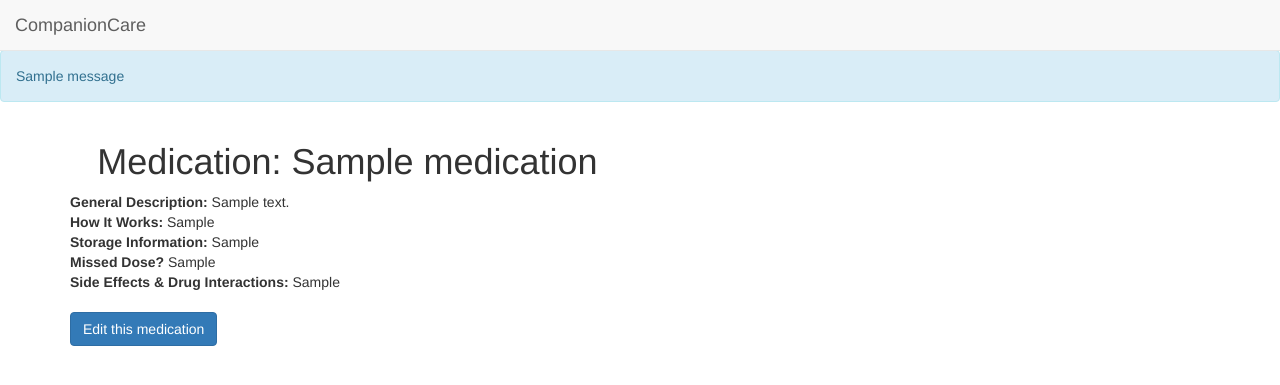
After one commit to gitsteph/CompanionCare, a Flask app: a page that uses templates/base.html in a window 1280 px wide. The commit adds this page. Shown: the top 385 px of the page. Run offline with Flask 2, Linux system fonts and the light colour scheme; tables that the repository leaves empty hold one stand-in row (values such as "Sample post"); one stand-in notice (Sample message) is shown; some libraries are stand-ins or nearby versions.

Commit message:
Rendering medications and modal for view of individual medications.

```diff
--- a/medscraper.py
+++ b/medscraper.py
@@ -38,8 +38,8 @@ def get_med(med_url='/pet-medication/acepromazine'):
     article_tags_list = article_body.find_all(h23_but_not_crap)
 
     # special cases removed for now; they take some extra work to generalize across drug pages
-    # # special handling to find drug reaction tag
-    # interactions_str = re.compile(".* may react with these drugs:")
+    # # special handling to find re.compile(".* may react with these drugs:")drug reaction tag
+    # interactions_str =
     # interactions_tag = article_body.find("p", string=interactions_str)
     # # special handling to find drug cautions tag
     # cautions_str = re.compile("USE CAUTION WHEN ADMINISTERING.*")
--- a/server.py
+++ b/server.py
@@ -13,8 +13,11 @@ import send_messages
 import datetime
 import time
 import os
+# from flask.ext.httpauth import HTTPBasicAuth
 
+# NEED TO FIX AUTH STUFF
 
+# auth = HTTPBasicAuth()
 app = Flask(__name__)
 
 app.secret_key = "###"
@@ -422,13 +425,34 @@ def show_all_medications():
     second_third_med_list = medications[third_med_list:2*third_med_list]
     last_third_med_list = medications[2*third_med_list:]
     list_med_list = [first_third_med_list, second_third_med_list, last_third_med_list]
+
     return render_template("medications.html", list_med_list=list_med_list)
 
 
-@app.route('/medications/<med_name>', methods=['GET', 'POST'])
 def view_individual_medication(med_name):
-    print med_name
-    return redirect('/')
+    medication_obj = Medication.query.filter(Medication.name == med_name).first()
+    return medication_obj
+
+
+@app.route('/medications/api/<med_name>', methods=['GET'])
+# @auth.login_required
+def view_single_med(med_name):
+    medication_obj = view_individual_medication(med_name)
+    med_cols = [("Name", medication_obj.name), ("General Description", medication_obj.general_description), ("How It Works", medication_obj.how_it_works),
+                ("Missed Dose?", medication_obj.missed_dose), ("Storage Information", medication_obj.storage_information), ("Side Effects & Contraindications", medication_obj.side_effects_and_drug_interactions)]
+    medication_dict = {}
+    for col in med_cols:
+        medication_dict[col[0]] = str(col[1]).replace('\n', " ")
+    medication_dict["uri"] = "/medications/api/" + med_name
+
+    return jsonify(medication_dict)
+
+
+@app.route('/medications/<med_name>/edit', methods=['GET', 'POST'])
+def edit_medication(med_name):
+    medication_obj = view_individual_medication(med_name)
+    return render_template('medication_detail.html', medication_obj=medication_obj)
+
 
 
 
@@ -466,7 +490,7 @@ def view_individual_medication(med_name):
 #     else:
 
 
-# # @app.route('/photos', methods=['GET','POST'])
+# # @app.route('/alerts', methods=['GET','POST'])
 # # def show_veterinarians():
 # #     if request.method == 'GET':
 
--- a/templates/base.html
+++ b/templates/base.html
@@ -2,16 +2,15 @@
 <html>
     <head>
         <title>{% block title %}CompanionCare{% endblock %}</title>
-          <link href="https://maxcdn.bootstrapcdn.com/bootstrap/3.3.4/css/bootstrap.min.css" rel="stylesheet">
-          <link href="//maxcdn.bootstrapcdn.com/font-awesome/4.2.0/css/font-awesome.min.css" rel="stylesheet">
-          <link href="../static/css/dashboard.css" rel="stylesheet" type="text/css" />
-
-
-        <link href="../static/css/sidebar.css" rel="stylesheet" type="text/css" />
+        <link href="https://maxcdn.bootstrapcdn.com/bootstrap/3.3.4/css/bootstrap.min.css" rel="stylesheet">
+        <link href="//maxcdn.bootstrapcdn.com/font-awesome/4.2.0/css/font-awesome.min.css" rel="stylesheet">
+        <script src="http://code.jquery.com/jquery.js"></script>
+        <script src="https://maxcdn.bootstrapcdn.com/bootstrap/3.3.4/js/bootstrap.min.js"></script>
+        <link href="../static/css/sidebar.css" rel="stylesheet" type="text/css"/>
+        <link href="../static/css/dashboard.css" rel="stylesheet" type="text/css"/>
     </head>
     <body>
-        <script src="http://code.jquery.com/jquery.js"></script>
-        <script src="https://maxcdn.bootstrapcdn.com/bootstrap/3.3.4/js/bootstrap.min.js"></script>
+
         <div class="navbar navbar-default navbar-fixed-top">
             <div class="container-fluid">
 
@@ -45,14 +44,13 @@
         <div id="wrapper" style="padding-top:50px">
             <!-- Sidebar -->
         {% if session.get('user_id') %}
-
             <div id="sidebar-wrapper">
                 <ul class="sidebar-nav">
                     <li>
                         <a href="/">Companions</a>
                     </li>
                     <li>
-                        <a href="#">Alerts</a>
+                        <a href="/alerts">Alerts</a>
                     </li>
                     <li>
                         <a href="/medications">Medications</a>
@@ -77,11 +75,11 @@
 
             {% with messages = get_flashed_messages() %}
                 {% if messages %}
-                    <ul class=flashes>
                     {% for message in messages %}
-                        <li>{{ message }}</li>
+                        <div class="alert alert-info">
+                            {{ message }}
+                        </div>
                     {% endfor %}
-                    </ul>
                 {% endif %}
             {% endwith %}
 
@@ -89,13 +87,13 @@
                 <center><h1>{% block content1 %}CompanionCare{% endblock %}</h1></center>
             </div>
             <div class="container fluid">
-                {% block content2 %} SAMPLE TEXT HERE{% endblock %}
+                {% block content2 %} TEXT HERE {% endblock %}
             </div>
 
         </div>
 
-        <br><br>
-        <footer></footer>
+            <br><br>
+            <footer></footer>
         </div><!-- Closing out container.-->
 
     </body>
--- /dev/null
+++ b/templates/medication_detail.html
@@ -0,0 +1,18 @@
+{% extends 'base.html' %}
+{% block title %}CompanionCare: Medication Detail{% endblock %}
+
+{% block content1 %}<div class="row"><div class="col-xs-6 col-md-6 col-lg-6 col-offset-3">
+Medication: {{ medication_obj.name }}</div></div>{% endblock %}
+{% block content2 %}
+    <div class="row">
+        <div class="col-xs-6 col-md-6 col-lg-6"> <!-- Need to figure out formatting to ensure it's proportional to screensize.-->
+            <strong>General Description:</strong> {{ medication_obj.general_description }}<br>
+            <strong>How It Works:</strong> {{ medication_obj.how_it_works }}<br>
+            <strong>Storage Information:</strong> {{ medication_obj.storage_information }}<br>
+            <strong>Missed Dose?</strong> {{ medication_obj.missed_dose }}<br>
+            <strong>Side Effects & Drug Interactions:</strong> {{ medication_obj.side_effects_and_drug_interactions }}<br>
+            <br>
+            <a href="/medication/{{ medication_obj.name }}/edit" value="register" button type="button" class="btn btn-primary">Edit this medication</a>
+        </div>
+    </div>
+{% endblock %}
```
Also changed, not shown: templates/medications.html (+81 -2 lines).
